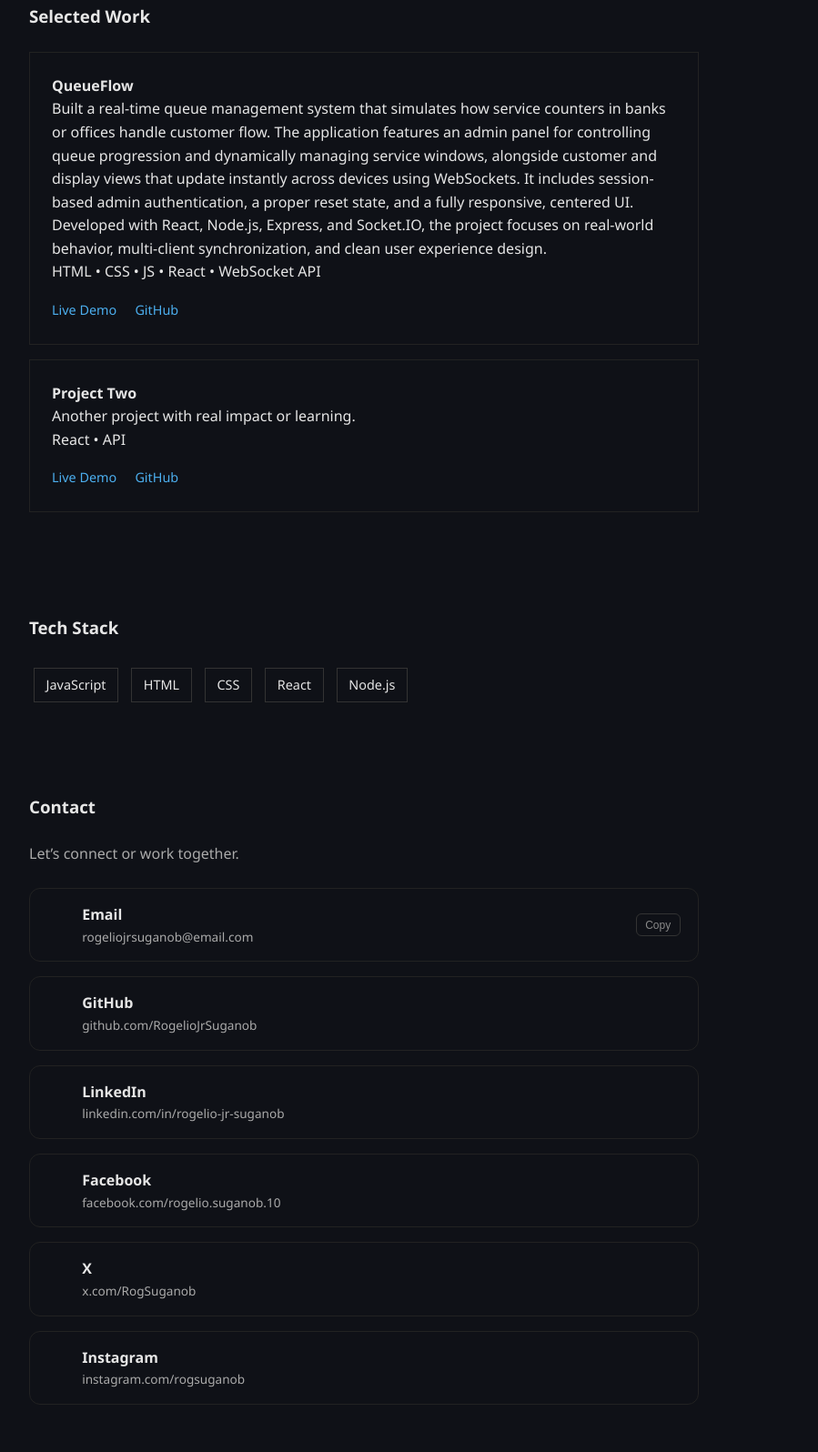
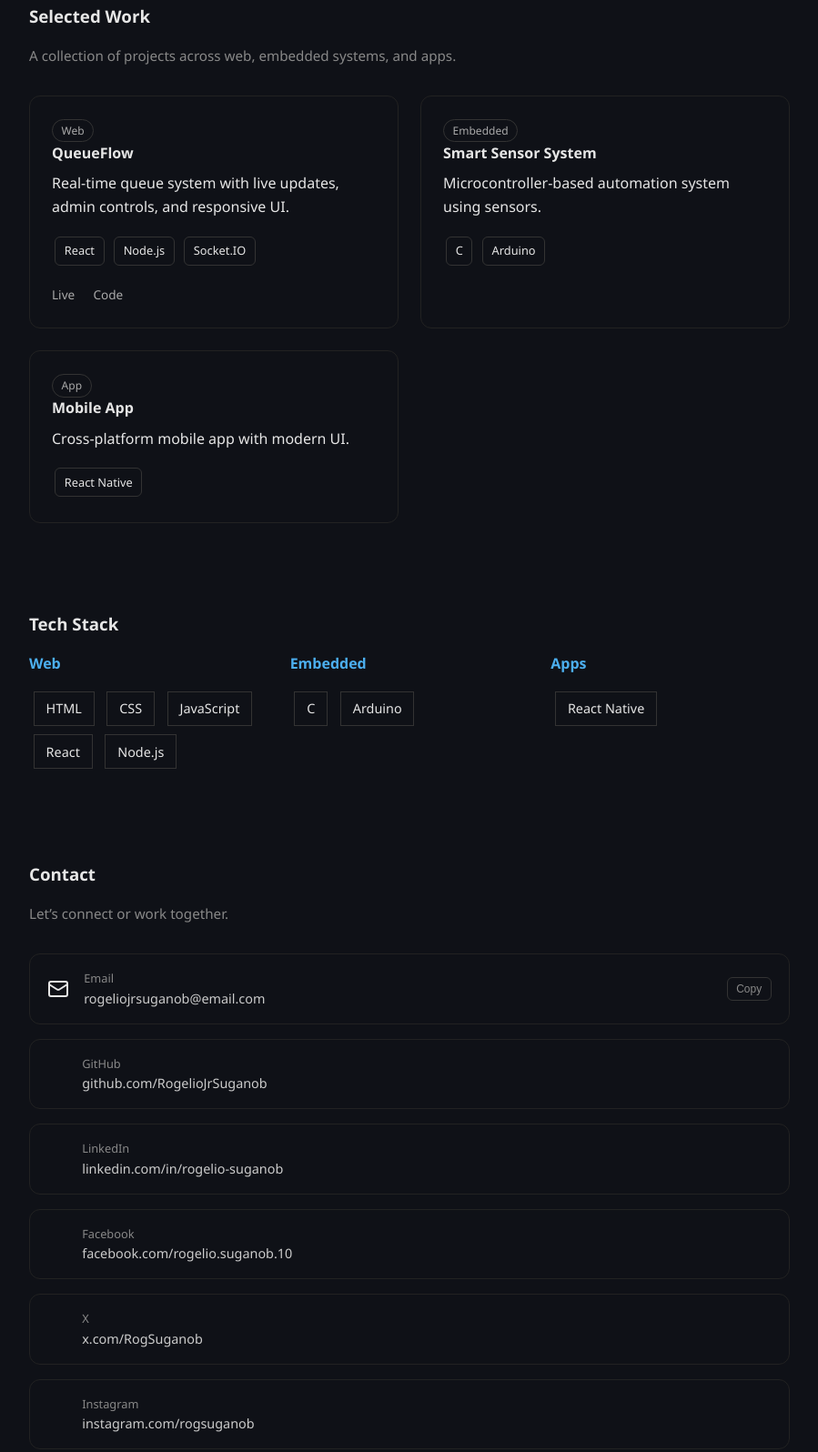
Before and after one commit to RogelioJrSuganob/RogelioJrSuganob.github.io, a plain HTML site: page index.html in a window 1280 px wide. Shown: the part 403-1999 px from the top of the page at 91% size, without its empty margins (0-899 px from the left). Drawn offline with nearby package versions, Linux system fonts and the light colour scheme.

Commit message:
Major Update

```diff
--- a/index.html
+++ b/index.html
@@ -6,12 +6,6 @@
   <title>Rogelio Jr. Suganob | Software Engineer</title>
   <link rel="stylesheet" href="style.css" />
 </head>
-
-<script src="https://unpkg.com/lucide@latest"></script>
-<script>
-  lucide.createIcons();
-</script>
-
 <body>
 
   <nav>
@@ -32,44 +26,96 @@
     </p>
   </header>
 
+  <!-- PROJECTS -->
   <section id="projects">
+    <div class="section-header">
       <h3>Selected Work</h3>
+      <p class="sub">A collection of projects across web, embedded systems, and apps.</p>
+    </div>
 
-    <div class="card fade">
+    <div class="project-grid">
+
+      <div class="project-card fade">
+        <div class="project-top">
+          <span class="badge">Web</span>
           <h4>QueueFlow</h4>
+        </div>
+
         <p>
-      Built a real-time queue management system that simulates how service counters in banks or offices handle customer flow. The application features an admin panel for controlling queue progression and dynamically managing service windows, alongside customer and display views that update instantly across devices using WebSockets. It includes session-based admin authentication, a proper reset state, and a fully responsive, centered UI. Developed with React, Node.js, Express, and Socket.IO, the project focuses on real-world behavior, multi-client synchronization, and clean user experience design.
+          Real-time queue system with live updates, admin controls,
+          and responsive UI.
         </p>
-      <span>HTML • CSS • JS • React • WebSocket API</span>
+
+        <div class="tech">
+          <span>React</span>
+          <span>Node.js</span>
+          <span>Socket.IO</span>
+        </div>
+
         <div class="links">
-        <a href="https://queue-system-pi.vercel.app/" target="_blank" rel="noopener noreferrer">Live Demo</a>
-        <a href="https://github.com/RogelioJrSuganob/queue-system" target="_blank" rel="noopener noreferrer">GitHub</a>
+          <a href="https://queue-system-pi.vercel.app/" target="_blank" rel="noopener noreferrer">Live</a>
+          <a href="https://github.com/RogelioJrSuganob/queue-system" target="_blank" rel="noopener noreferrer">Code</a>
         </div>
       </div>
 
-    <div class="card fade">
-      <h4>Project Two</h4>
-      <p>Another project with real impact or learning.</p>
-      <span>React • API</span>
-      <div class="links">
-        <a href="#" target="_blank" rel="noopener noreferrer">Live Demo</a>
-        <a href="#" target="_blank" rel="noopener noreferrer">GitHub</a>
+      <div class="project-card fade">
+        <div class="project-top">
+          <span class="badge">Embedded</span>
+          <h4>Smart Sensor System</h4>
+        </div>
+
+        <p>Microcontroller-based automation system using sensors.</p>
+
+        <div class="tech">
+          <span>C</span>
+          <span>Arduino</span>
         </div>
       </div>
 
+      <div class="project-card fade">
+        <div class="project-top">
+          <span class="badge">App</span>
+          <h4>Mobile App</h4>
+        </div>
+
+        <p>Cross-platform mobile app with modern UI.</p>
+
+        <div class="tech">
+          <span>React Native</span>
+        </div>
+      </div>
+
+    </div>
   </section>
 
+  <!-- STACK -->
   <section id="stack" class="fade">
     <h3>Tech Stack</h3>
-    <div class="stack">
-      <span>JavaScript</span>
+
+    <div class="stack-columns">
+      <div class="stack-col">
+        <h4>Web</h4>
         <span>HTML</span>
         <span>CSS</span>
+        <span>JavaScript</span>
         <span>React</span>
         <span>Node.js</span>
       </div>
+
+      <div class="stack-col">
+        <h4>Embedded</h4>
+        <span>C</span>
+        <span>Arduino</span>
+      </div>
+
+      <div class="stack-col">
+        <h4>Apps</h4>
+        <span>React Native</span>
+      </div>
+    </div>
   </section>
 
+  <!-- CONTACT -->
   <section id="contact" class="fade">
     <div class="section-header">
       <h3>Contact</h3>
@@ -82,8 +128,8 @@
       <div class="contact-item">
         <i data-lucide="mail"></i>
         <div class="info">
-          <strong>Email</strong>
-          <p id="email-text">rogeliojrsuganob@email.com</p>
+          <span class="label">Email</span>
+          <span id="email-text" class="value">rogeliojrsuganob@email.com</span>
         </div>
         <button class="copy-btn" onclick="copyEmail()">Copy</button>
       </div>
@@ -95,8 +141,8 @@
         class="contact-item">
         <i data-lucide="github"></i>
         <div class="info">
-          <strong>GitHub</strong>
-          <p>github.com/RogelioJrSuganob</p>
+          <span class="label">GitHub</span>
+          <span class="value">github.com/RogelioJrSuganob</span>
         </div>
       </a>
 
@@ -107,8 +153,8 @@
         class="contact-item">
         <i data-lucide="linkedin"></i>
         <div class="info">
-          <strong>LinkedIn</strong>
-          <p>linkedin.com/in/rogelio-jr-suganob</p>
+          <span class="label">LinkedIn</span>
+          <span class="value">linkedin.com/in/rogelio-suganob</span>
         </div>
       </a>
 
@@ -119,8 +165,8 @@
         class="contact-item">
         <i data-lucide="facebook"></i>
         <div class="info">
-          <strong>Facebook</strong>
-          <p>facebook.com/rogelio.suganob.10</p>
+          <span class="label">Facebook</span>
+          <span class="value">facebook.com/rogelio.suganob.10</span>
         </div>
       </a>
 
@@ -131,8 +177,8 @@
         class="contact-item">
         <i data-lucide="twitter"></i>
         <div class="info">
-          <strong>X</strong>
-          <p>x.com/RogSuganob</p>
+          <span class="label">X</span>
+          <span class="value">x.com/RogSuganob</span>
         </div>
       </a>
 
@@ -143,8 +189,8 @@
         class="contact-item">
         <i data-lucide="instagram"></i>
         <div class="info">
-          <strong>Instagram</strong>
-          <p>instagram.com/rogsuganob</p>
+          <span class="label">Instagram</span>
+          <span class="value">instagram.com/rogsuganob</span>
         </div>
       </a>
 
@@ -156,5 +202,12 @@
   </footer>
 
   <script src="script.js"></script>
+
+  <!-- Lucide Icons -->
+  <script src="https://unpkg.com/lucide@latest"></script>
+  <script>
+    lucide.createIcons();
+  </script>
+
 </body>
 </html>
--- a/script.js
+++ b/script.js
@@ -1,4 +1,4 @@
-// Simple smooth scroll
+// Smooth scroll
 document.querySelectorAll("a").forEach(link => {
   link.addEventListener("click", e => {
     if (link.hash !== "") {
@@ -16,7 +16,7 @@ toggle.addEventListener("click", () => {
   document.body.classList.toggle("light");
 });
 
-// Fade-in on scroll
+// Fade-in animation
 const faders = document.querySelectorAll(".fade");
 
 const observer = new IntersectionObserver(entries => {
@@ -29,15 +29,13 @@ const observer = new IntersectionObserver(entries => {
 
 faders.forEach(el => observer.observe(el));
 
+// Copy email
 function copyEmail() {
   const email = document.getElementById("email-text").innerText;
 
   navigator.clipboard.writeText(email).then(() => {
     const btn = document.querySelector(".copy-btn");
     btn.innerText = "Copied!";
-
-    setTimeout(() => {
-      btn.innerText = "Copy";
-    }, 1500);
+    setTimeout(() => btn.innerText = "Copy", 1500);
   });
 }
--- a/style.css
+++ b/style.css
@@ -1,9 +1,11 @@
+/* RESET */
 * {
   margin: 0;
   padding: 0;
   box-sizing: border-box;
 }
 
+/* BASE */
 body {
   font-family: "Segoe UI", sans-serif;
   background: #0f1117;
@@ -11,6 +13,7 @@ body {
   line-height: 1.6;
 }
 
+/* NAV */
 nav {
   display: flex;
   justify-content: space-between;
@@ -25,9 +28,10 @@ nav a {
 }
 
 nav a:hover {
-  color: white;
+  color: #fff;
 }
 
+/* HEADER */
 header {
   padding: 4rem 2rem;
   max-width: 800px;
@@ -47,28 +51,101 @@ header h2 {
   color: #aaa;
 }
 
+/* SECTION */
 section {
   padding: 3rem 2rem;
-  max-width: 800px;
+  max-width: 900px;
 }
 
 h3 {
-  margin-bottom: 1.5rem;
+  margin-bottom: 1rem;
 }
 
-.card {
+/* SECTION HEADER */
+.section-header {
+  margin-bottom: 2rem;
+}
+
+.section-header .sub {
+  font-size: 0.95rem;
+  color: #888;
+}
+
+/* PROJECT GRID */
+.project-grid {
+  display: grid;
+  grid-template-columns: repeat(auto-fit, minmax(280px, 1fr));
+  gap: 1.5rem;
+}
+
+.project-card {
   border: 1px solid #222;
   padding: 1.5rem;
-  margin-bottom: 1rem;
-  transition: 0.2s;
+  border-radius: 12px;
+  background: #0f1117;
+  transition: all 0.25s ease;
 }
 
-.card:hover {
-  border-color: #4cafef;
-  transform: translateY(-3px);
+.project-card:hover {
+  transform: translateY(-6px);
+  border-color: #444;
 }
 
-.stack span {
+/* PROJECT */
+.project-top {
+  margin-bottom: 0.5rem;
+}
+
+.badge {
+  font-size: 0.75rem;
+  border: 1px solid #333;
+  padding: 0.2rem 0.6rem;
+  border-radius: 999px;
+  color: #aaa;
+}
+
+.tech {
+  margin-top: 1rem;
+}
+
+.tech span {
+  display: inline-block;
+  font-size: 0.8rem;
+  border: 1px solid #333;
+  padding: 0.3rem 0.6rem;
+  margin: 0.2rem;
+  border-radius: 6px;
+}
+
+/* LINKS */
+.links {
+  margin-top: 1rem;
+}
+
+.links a {
+  margin-right: 1rem;
+  font-size: 0.85rem;
+  color: #aaa;
+  text-decoration: none;
+}
+
+.links a:hover {
+  color: #fff;
+}
+
+/* STACK */
+.stack-columns {
+  display: grid;
+  grid-template-columns: repeat(auto-fit, minmax(200px, 1fr));
+  gap: 1.5rem;
+}
+
+.stack-col h4 {
+  margin-bottom: 0.8rem;
+  color: #4cafef;
+}
+
+.stack-col span {
   display: inline-block;
   border: 1px solid #333;
   padding: 0.4rem 0.8rem;
@@ -76,73 +153,13 @@ h3 {
   font-size: 0.9rem;
 }
 
-footer {
-  text-align: center;
-  padding: 2rem;
-  color: #666;
-}
-
-.links {
-  margin-top: 1rem;
-}
-
-.links a {
-  margin-right: 1rem;
-  font-size: 0.9rem;
-  text-decoration: none;
-  color: #4cafef;
-}
-
-.links a:hover {
-  text-decoration: underline;
-}
-
-#toggle {
-  margin-left: 1rem;
-  background: none;
-  border: 1px solid #333;
-  color: white;
-  padding: 0.3rem 0.6rem;
-  cursor: pointer;
-}
-
-/* Light mode */
-.light {
-  background: #ffffff;
-  color: #111;
-}
-
-.light nav {
-  border-bottom: 1px solid #ddd;
-}
-
-.light .card {
-  border-color: #ddd;
-}
-
-/* Fade animation */
-.fade {
-  opacity: 0;
-  transform: translateY(20px);
-  transition: 0.6s ease;
-}
-
-.fade.show {
-  opacity: 1;
-  transform: translateY(0);
-}
-
-/* =========================
-   CONTACT (MODULAR BLOCK)
-========================= */
-
+/* CONTACT */
 .contact-card {
   display: grid;
   gap: 1rem;
   margin-top: 1.5rem;
 }
 
-/* Card */
 .contact-item {
   display: flex;
   align-items: center;
@@ -152,9 +169,9 @@ footer {
   border: 1px solid #222;
   border-radius: 12px;
 
+  background: #0f1117;
   text-decoration: none;
   color: inherit;
-  background: #0f1117;
 
   position: relative;
   overflow: hidden;
@@ -162,45 +179,54 @@ footer {
   transition: all 0.25s ease;
 }
 
-/* Glow effect */
+/* Glow */
 .contact-item::before {
   content: "";
   position: absolute;
   inset: 0;
   background: radial-gradient(circle at top left, rgba(255,255,255,0.06), transparent);
   opacity: 0;
-  transition: opacity 0.3s ease;
+  transition: 0.3s;
 }
 
-/* Hover */
 .contact-item:hover {
+  transform: translateY(-4px);
   border-color: #444;
-  transform: translateY(-4px);
 }
 
 .contact-item:hover::before {
   opacity: 1;
 }
 
-/* Monochrome icons */
+/* ICON */
 .contact-item i {
   width: 22px;
   height: 22px;
   color: #888;
-  transition: color 0.25s ease;
+  transition: 0.25s;
 }
 
 .contact-item:hover i {
   color: #fff;
 }
 
-/* Info */
-.contact-item .info p {
-  font-size: 0.85rem;
-  color: #aaa;
+/* TEXT */
+.contact-item .info {
+  display: flex;
+  flex-direction: column;
 }
 
-/* Copy button */
+.label {
+  font-size: 0.8rem;
+  color: #888;
+}
+
+.value {
+  font-size: 0.9rem;
+  color: #ccc;
+}
+
+/* COPY BUTTON */
 .copy-btn {
   margin-left: auto;
   background: none;
@@ -217,10 +243,45 @@ footer {
   color: #fff;
 }
 
-/* Light mode */
+/* FOOTER */
+footer {
+  text-align: center;
+  padding: 2rem;
+  color: #666;
+}
+
+/* TOGGLE */
+#toggle {
+  margin-left: 1rem;
+  background: none;
+  border: 1px solid #333;
+  color: white;
+  padding: 0.3rem 0.6rem;
+  cursor: pointer;
+}
+
+/* LIGHT MODE */
+.light {
+  background: #fff;
+  color: #111;
+}
+
+.light nav {
+  border-bottom: 1px solid #ddd;
+}
+
+.light .project-card,
 .light .contact-item {
   background: #fff;
   border-color: #ddd;
+}
+
+.light .value {
+  color: #111;
+}
+
+.light .label {
+  color: #666;
 }
 
 .light .contact-item i {
@@ -231,6 +292,14 @@ footer {
   color: #111;
 }
 
-.light .contact-item .info p {
-  color: #555;
+/* ANIMATION */
+.fade {
+  opacity: 0;
+  transform: translateY(20px);
+  transition: 0.6s ease;
 }
+
+.fade.show {
+  opacity: 1;
+  transform: translateY(0);
+}
```
Lines whose indentation alone changed are shown as unchanged.
